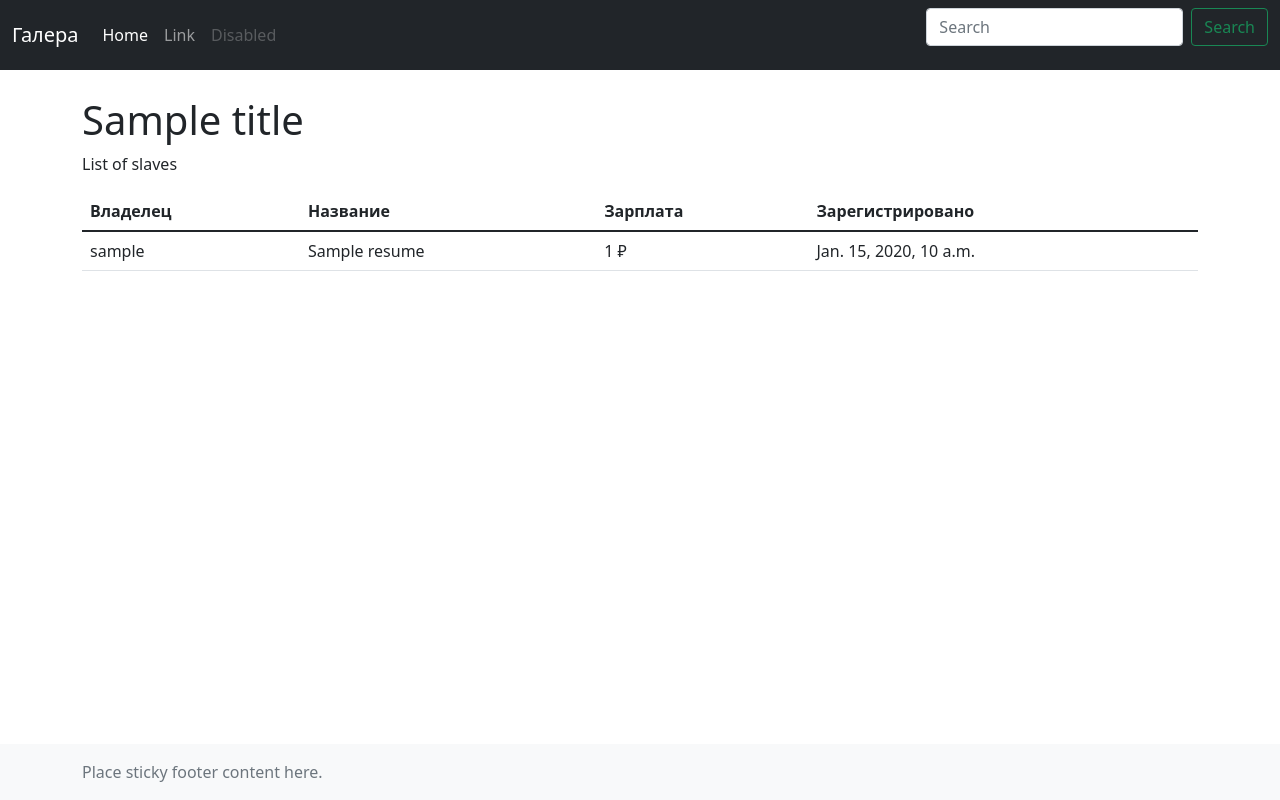
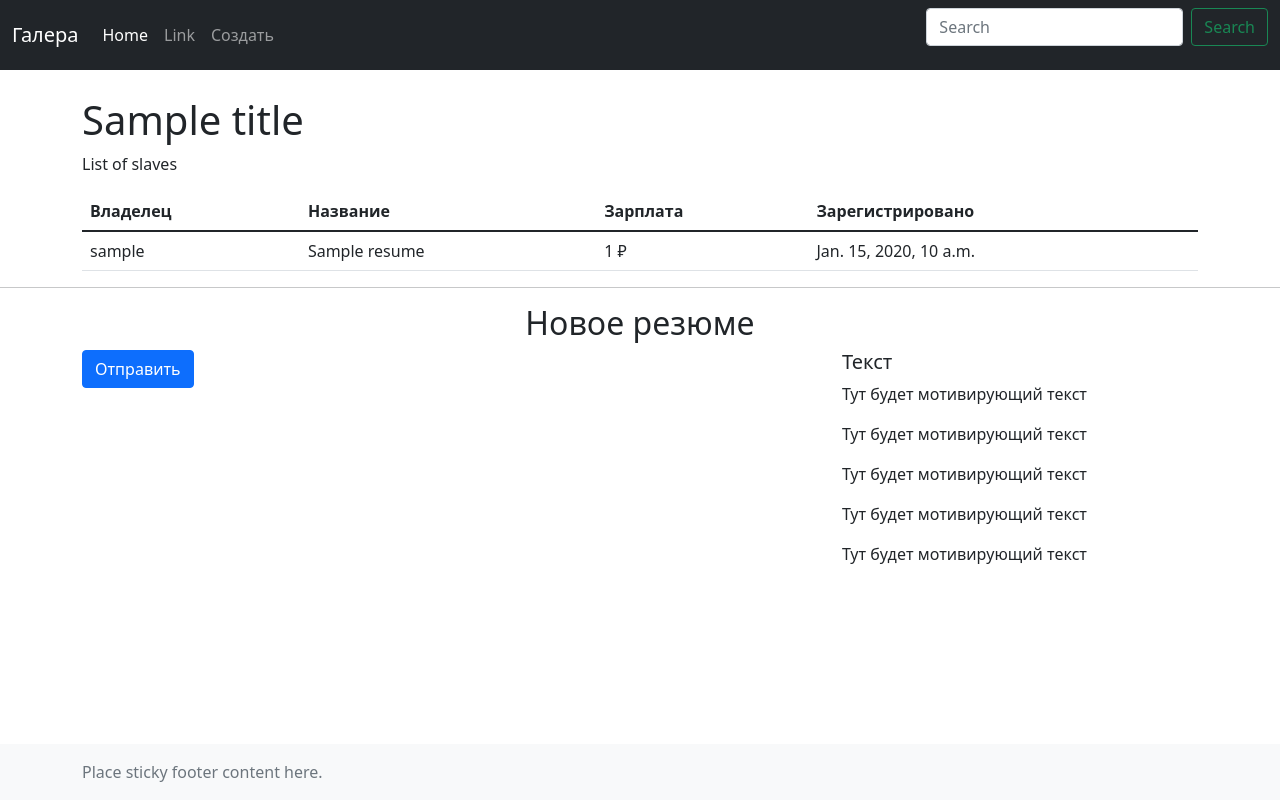
Before and after one commit to RaD/workers, a Django app: template project/slaves/templates/slaves/index.html in a window 1280 px wide. Run offline with Django 3.2, Linux system fonts and the light colour scheme; tables that the repository leaves empty hold one stand-in row (values such as "Sample post"); the template is opened without the code that fills it: values that come from a table or form of the project are taken from there, most other values are stand-ins (such as "Sample title", 1, 10 or a date in 2020); some libraries are stand-ins or nearby versions.

Commit message:
Подключили форму

```diff
--- a/project/slaves/models.py
+++ b/project/slaves/models.py
@@ -8,7 +8,7 @@ class Resume(models.Model):
     title = models.CharField('Название', max_length=128)
     money = models.PositiveIntegerField('Желаемая заплата')
     skill = models.TextField('Навыки', help_text='Напиши обо всём, что умеешь')
-    education = models.CharField('Образования', max_length=1024, blank=True, null=True)
+    education = models.CharField('Образование', max_length=1024, blank=True, null=True)
     registered_in = models.DateTimeField('Создано', auto_now_add=True)
 
     def __str__(self):
--- a/project/slaves/templates/slaves/index.html
+++ b/project/slaves/templates/slaves/index.html
@@ -1,4 +1,4 @@
-<html lang="ru">
+<html lang="ru">{% load django_bootstrap5 %}
 <head>
   <meta charset="utf-8">
   <meta http-equiv="Content-Type" content="text/html; charset=UTF-8">
@@ -27,7 +27,7 @@
               <a class="nav-link" href="#">Link</a>
             </li>
             <li class="nav-item">
-              <a class="nav-link disabled">Disabled</a>
+              <a class="nav-link" href="#">Создать</a>
             </li>
           </ul>
           <form class="d-flex">
@@ -68,6 +68,32 @@
       </tbody>
     </table>
     </div>
+
+    <hr/>
+
+    <div class="container-md">
+      <h2 class="text-center">Новое резюме</h2>
+    </div>
+
+    <div class="container">
+      <div class="row">
+        <div class="col-sm-12 col-md-8">
+          <form method="post" action="{% url 'slaves:index' %}" class="form">
+            {% csrf_token %}
+            {% bootstrap_form form %}
+            {% bootstrap_button button_type="submit" content="Отправить" %}
+          </form>
+        </div>
+        <div class="col-sm-0 col-md-4">
+          <h5>Текст</h5>
+          <p>Тут будет мотивирующий текст</p>
+          <p>Тут будет мотивирующий текст</p>
+          <p>Тут будет мотивирующий текст</p>
+          <p>Тут будет мотивирующий текст</p>
+          <p>Тут будет мотивирующий текст</p>
+        </div>
+      </div>
+    </div>
   </main>
 
   <footer class="footer mt-auto py-3 bg-light">
```
Also changed, not shown: project/slaves/views.py (+11 -4 lines).
